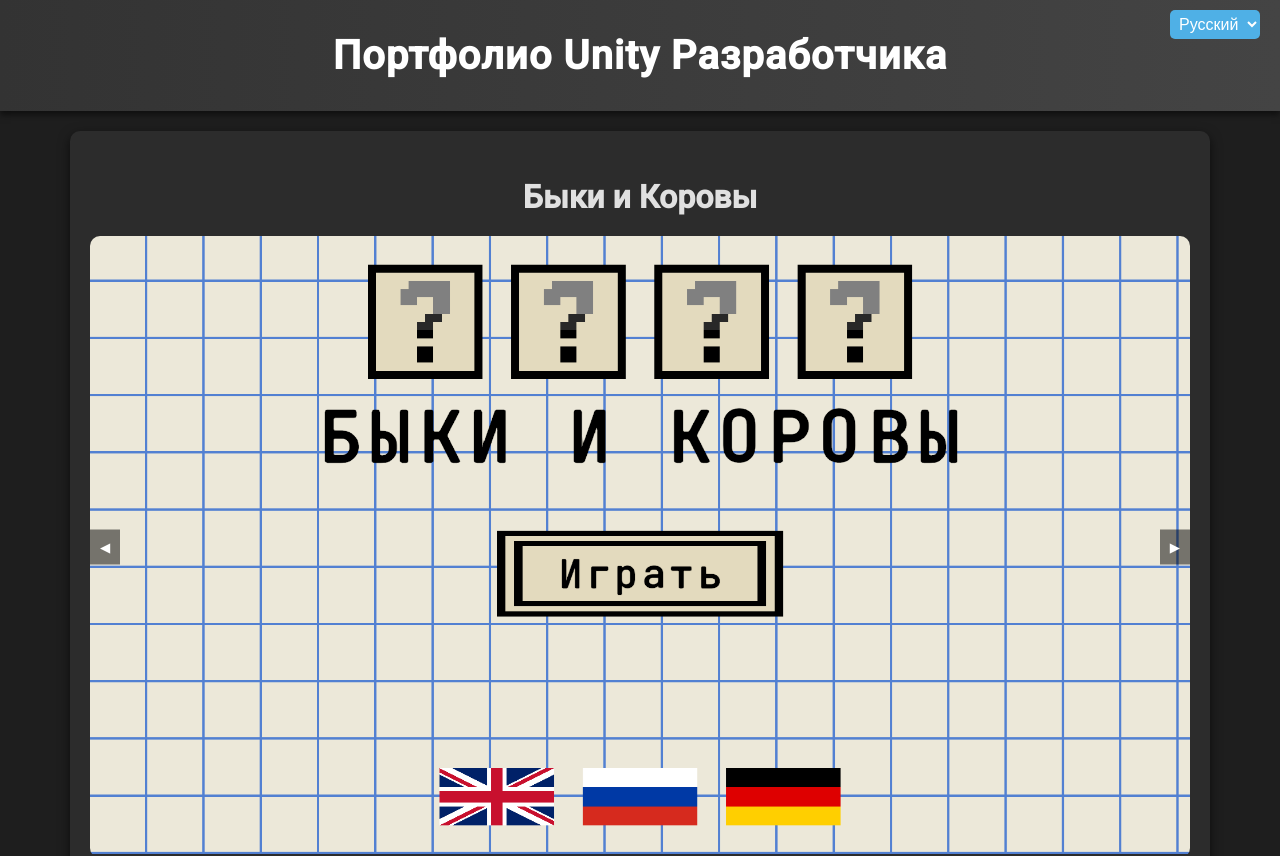
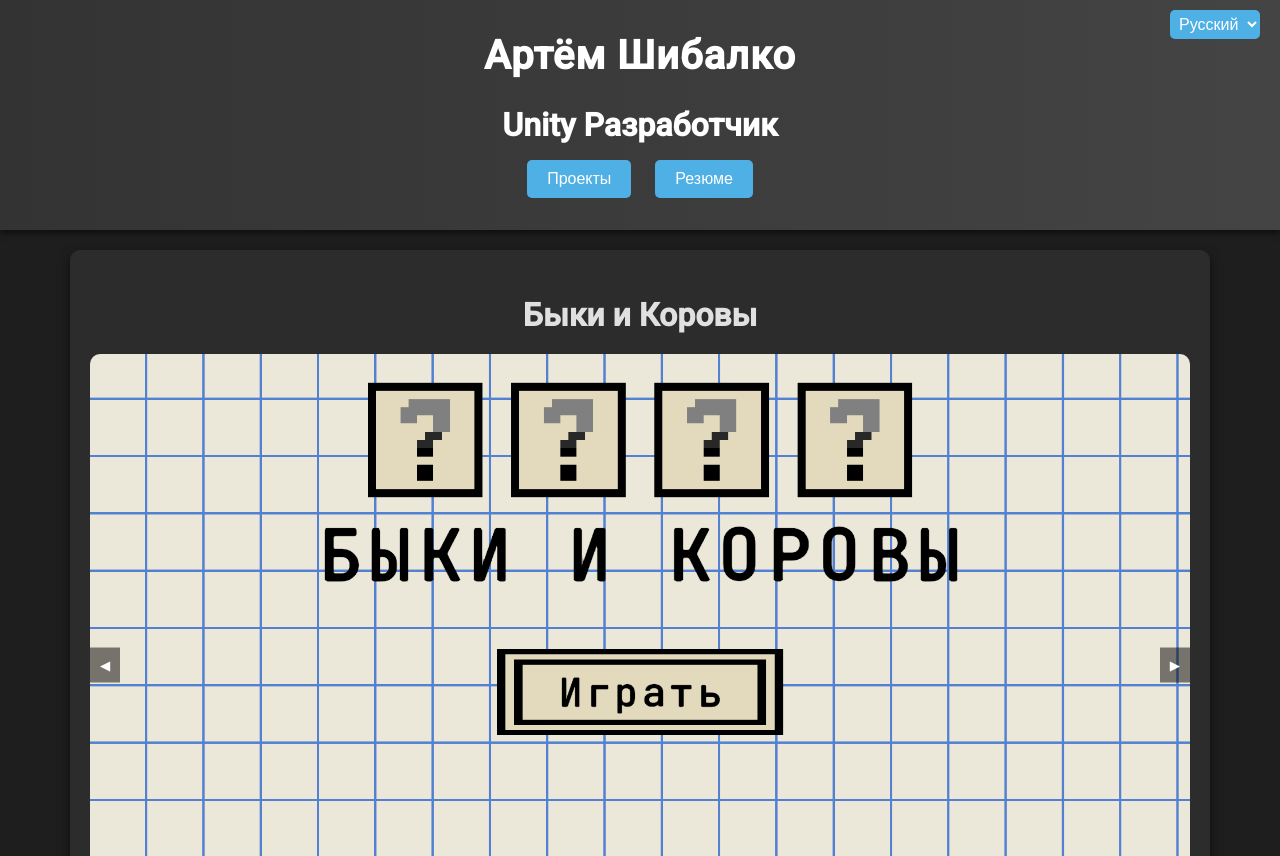
Before and after one commit to ashybalka/PortfolioSite, a plain HTML site: page Index.html in a window 1280 px wide. Shown: the top 856 px of the page. Drawn offline with Linux system fonts and the light colour scheme.

Commit message:
Update Index.html

```diff
--- a/Index.html
+++ b/Index.html
@@ -96,6 +96,24 @@
             content: '✔';
             margin-right: 10px;
             color: #4FB0E6;
+        }
+		.header-buttons {
+    margin-top: 1em;
+}
+.header-button {
+    background-color: #4FB0E6;
+    color: white;
+    border: none;
+    padding: 10px 20px;
+    font-size: 1rem;
+    border-radius: 5px;
+    cursor: pointer;
+    margin: 0 10px;
+    transition: background-color 0.3s, transform 0.2s;
+}
+.header-button:hover {
+    background-color: #388E3C;
+    transform: scale(1.05);
 }
         button.spoiler {
             cursor: pointer;
@@ -199,7 +217,8 @@
 
 const translations = {
     ru: {
-                title: "Портфолио Unity Разработчика",
+        name: "Артём Шибалко",
+        title: "Unity Разработчик",
         bullsandcows: "Быки и Коровы",
         description: "Подбери шифр за минимальное количество попыток!",
         features: "Особенности:",
@@ -207,10 +226,13 @@
         feature2: "Открытый мир для исследования",
         feature3: "Разнообразные враги и боссы",
         feature4: "Потрясающая графика и музыка",
-                play: "Играть в Быки и Коровы"
+        play: "Играть в Быки и Коровы",
+        projects: "Проекты",
+        resume: "Резюме"
     },
     en: {
-                title: "Unity Developer Portfolio",
+        name: "Artsem Shibalko",
+        title: "Unity Developer",
         bullsandcows: "Bulls And Cows",
         description: "Crack the code in the fewest attempts!",
         features: "Features:",
@@ -218,10 +240,13 @@
         feature2: "Open world to explore",
         feature3: "Variety of enemies and bosses",
         feature4: "Stunning graphics and music",
-                play: "Play Bulls And Cows"
+        play: "Play Bulls And Cows",
+        projects: "Projects",
+        resume: "Resume"
     },
     de: {
-                title: "Unity Entwickler-Portfolio",
+        name: "Artsem Shibalko",
+        title: "Unity Entwickler",
         bullsandcows: "Bullen und Kühe",
         description: "Finde den Code mit den wenigsten Versuchen!",
         features: "Merkmale:",
@@ -229,9 +254,12 @@
         feature2: "Offene Welt zum Erkunden",
         feature3: "Verschiedene Feinde und Bosse",
         feature4: "Beeindruckende Grafik und Musik",
-                play: "Spielen Sie Bullen und Kühe"
+        play: "Spielen Sie Bullen und Kühe",
+        projects: "Projekte",
+        resume: "Lebenslauf"
     }
 };
+
 
 		const screenshots = {
 			ru: ['./Screenshots/B&C/MainRu.png', './Screenshots/B&C/GameRu.png', './Screenshots/B&C/WinRu.png'],
@@ -261,13 +289,18 @@
 </head>
 <body onload="changeLanguage()">
     <header>
-        <h1 data-lang="title">Портфолио Unity Разработчика</h1>
+        <h1 data-lang="name">Артем Шибалко</h1>
+		<h2 data-lang="title">Unity Разработчик</h2>
         <div class="language-selector">
             <select id="language" onchange="changeLanguage()">
                 <option value="ru">Русский</option>
                 <option value="en">English</option>
                 <option value="de">Deutsch</option>
             </select>
+        </div>
+		<div class="header-buttons">
+			<button class="header-button" onclick="window.location.href='./index.html'" data-lang="projects">Проекты</button>
+			<button class="header-button" onclick="window.location.href='link_to_portfolio_page.html'" data-lang="resume">Резюме</button>
 		</div>
     </header>
     <main>
```
Lines whose indentation alone changed are shown as unchanged.
